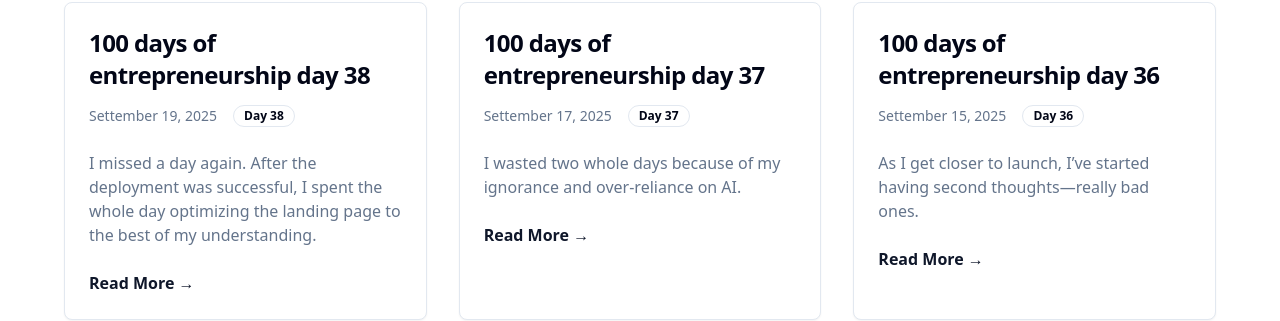
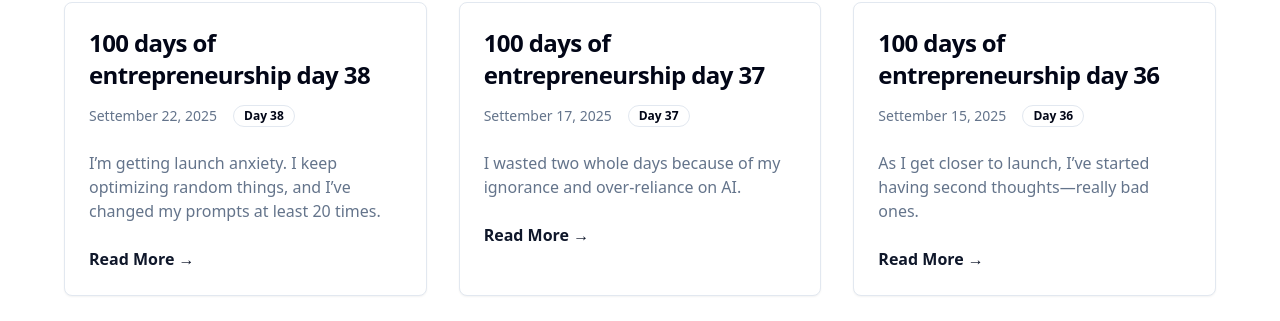
Before and after one commit to hritik1999/portfolio, a Vue app in the folder frontend/: page /blog in a window 1280 px wide. Shown: the part 230-551 px from the top of the page. Built offline with nearby package versions, Linux system fonts and the light colour scheme.

Commit message:
added new blog

```diff
--- a/frontend/src/views/Blog.vue
+++ b/frontend/src/views/Blog.vue
@@ -1149,18 +1149,20 @@ export default {
           title:'100 days of entrepreneurship day 38',
           slug:'100-days-of-entrepreneurship-day-38',
           day:'38',
-          date:'Settember 19, 2025',
-          snippet:"I missed a day again. After the deployment was successful, I spent the whole day optimizing the landing page to the best of my understanding. ",
+          date:'Settember 22, 2025',
+          snippet:"I’m getting launch anxiety. I keep optimizing random things, and I’ve changed my prompts at least 20 times.",
           content:`
-          <p>Hello Readers,</p>
-            <p>I missed a day again. After the deployment was successful, I spent the whole day optimizing the landing page to the best of my understanding. I believe the landing page is the most important part, as it’s my 24/7 salesperson. I think I’ve done a good job, but only time will tell. Sadly, I ended up spending the entire day on this. After that, I worked on SEO optimization, and the day was over.</p>
+          <p>Hello readers</p>
+             <p>I’m getting launch anxiety. I keep optimizing random things, and I’ve changed my prompts at least 20 times. Now I don’t even know if the results are better or worse. On top of that, I’m procrastinating. I need to make an ad, but I’m not doing it.</p>
 
-  <p>Today, I added some blogs and built a personality database where analyses and reports on TV show characters, anime characters, celebrities, etc. will be available. I think this will be really useful as marketing content. I can post these in their respective subreddits and also in different typology subreddits, leading to a lot of views and hopefully some conversions.</p>
+  <p>I already spent a month building this, and I know I should be focusing on marketing now.</p>
 
-  <p>I also got approval from Dodopayments to accept payments. So, I started learning how the payment process works and how to implement it. It looks straightforward: the frontend sends the details to the backend, the backend creates a checkout link, and once the payment is complete, they send a callback to my webhook to update the status. Now I just need to code it out. I’ll do this tomorrow along with Discord and Instagram integration.</p>
+  <p>My original plan was to create a “breaking news” style video about how AI can decode your personality. I also wanted to make posts in self-help groups about how knowing yourself is the most important thing, and then plug my product in between. Another plan was to do personality analyses of celebrities and fictional characters—using their tweets, TV shows, anime, movies with subtitles, or YouTube videos. I could post those daily in relevant subreddits and typology communities.</p>
 
-  <p>After that, I’ll create a lot of marketing content on Sunday. The launch is planned for Monday. <strong>That’s the plan—let’s see how it goes.</strong></p>
-          `
+  <p>But instead of moving ahead with any of this, I’m stuck optimizing my site, when I should have already started marketing. Launch anxiety feels very real, and it’s hard.</p>
+
+  <p><strong>The good news is payments are working—and I already got one payment from a friend!</strong></p>
+  `
         }
         // Future blog posts will be added here with their own unique slug
       ]
--- a/frontend/src/views/Product.vue
+++ b/frontend/src/views/Product.vue
@@ -4,6 +4,7 @@ import { Card, CardHeader, CardTitle, CardContent } from '@/components/ui/card'
 import { Badge } from '@/components/ui/badge'
 import { ArrowRight, Github, Linkedin, Mail, X } from 'lucide-vue-next'
 import SitchatLogo from '@/assets/sitchat.jpg'
+import TypeMyvibeLogo from '@/assets/typemyvibe.JPEG'
 
 export default {
   name: 'Products',
@@ -19,6 +20,13 @@ export default {
           description: 'A storytelling platform where you can create new episodes and listen to them, watch them, read them, or even experience them in an interactive group chat.',
           url: 'https://sitchat.ai',
           features: ['Listen', 'Watch', 'Read', 'Interactive Chat', 'AI-Powered']
+        },
+        {
+          id:2,
+          name:'TypeMyvibe.ai',
+          logo: TypeMyvibeLogo,
+          tagline:'Your Personality Decoded!',
+          description:'An AI psychoanlyst that analyzes your Social media post / personal chats and tells you your mbti,enneagram, big 5, apttitudinal psyche and Alignment. It uses those to give you insights about your personality and help you understand yourself.',
         }
       ],
       socialLinks: [
```
Also changed, not shown: frontend/src/assets/typemyvibe.JPEG (added).
